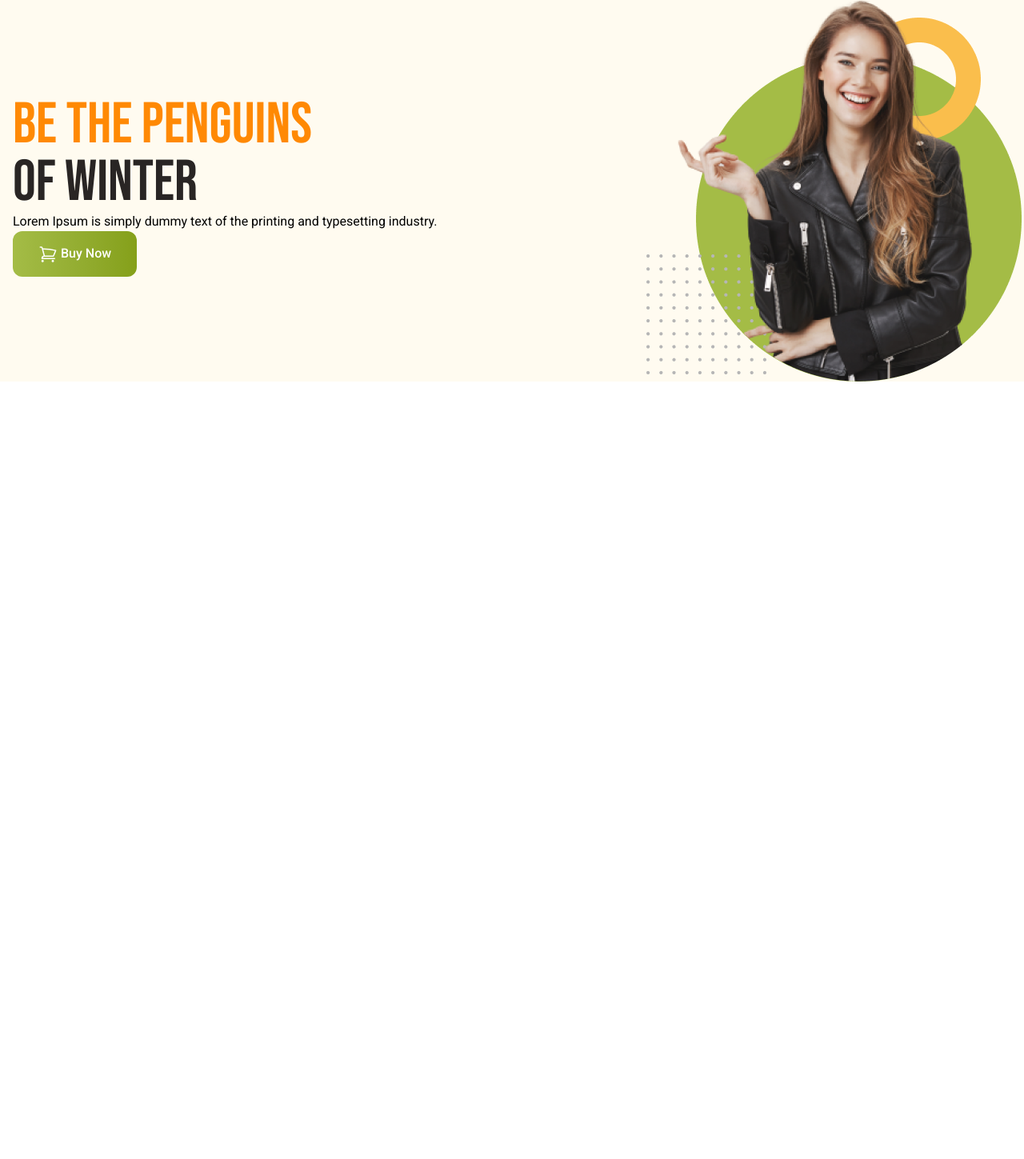
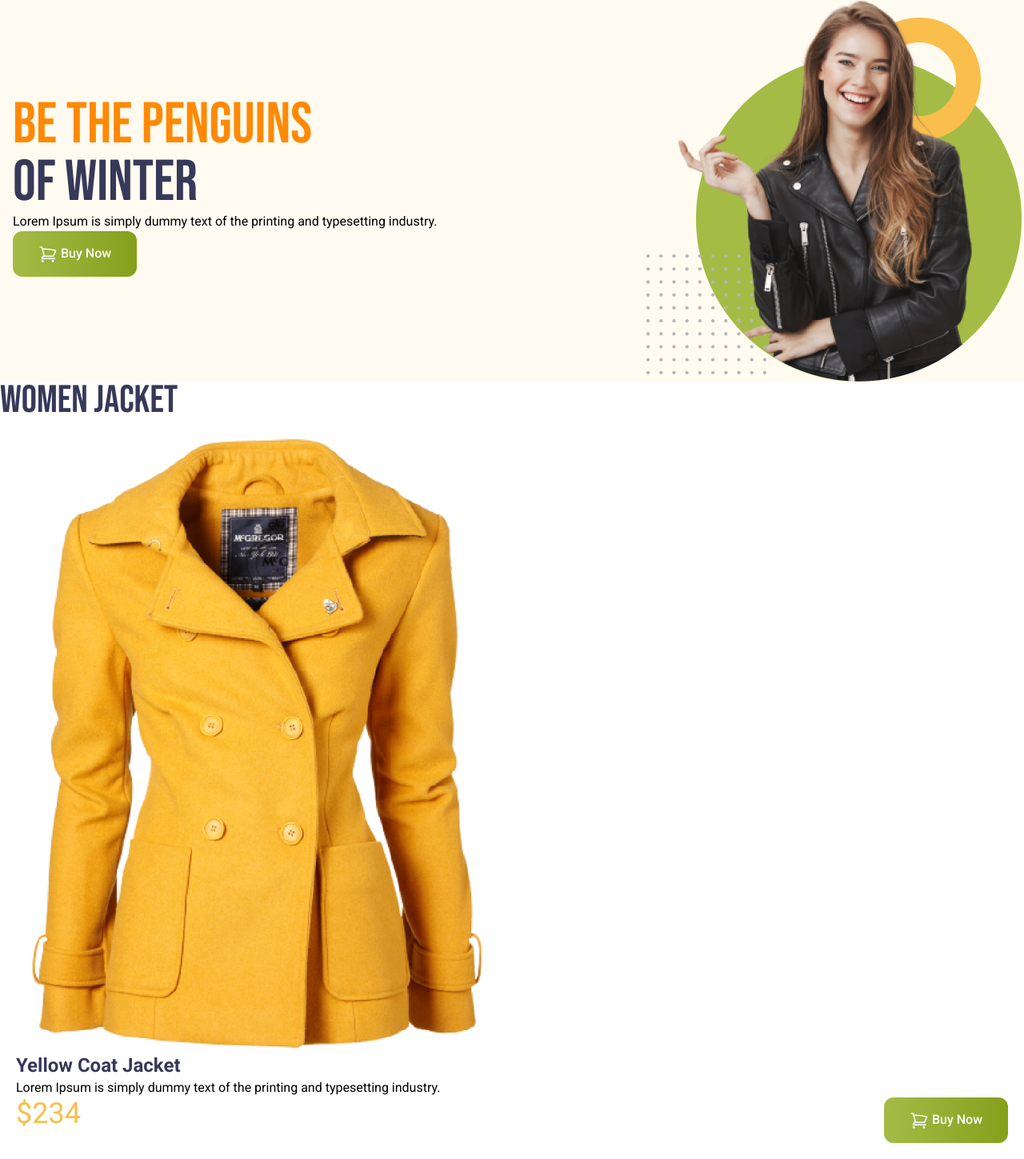
Before and after one commit to najmul19/penguin-fassion-web-using-talwind, a plain HTML site: page index.html in a window 1280 px wide. Shown: the part 10-1459 px from the top of the page at 80% size. Before the commit the page ends 800 px from the top, so only its background shows below. Drawn offline with nearby package versions, Linux system fonts and the light colour scheme.

Commit message:
initial design of women jacket card

```diff
--- a/index.html
+++ b/index.html
@@ -17,6 +17,7 @@
             font-family: "Roboto", serif;
 
         }
+
         .font-bebas-neue {
             font-family: "Bebas Neue", serif;
         }
@@ -33,8 +34,9 @@
         <!-- banner -->
         <div class="md:flex md:items-center justify-between">
             <div>
-                <h1 class="text-7xl uppercase font-bebas-neue"><span class="text-orange-400">Be the Penguins</span> <br> <span
-                        class="text-stone-800">of Winter</span></h1>
+                <h1 class="text-7xl uppercase font-bebas-neue"><span class="text-orange-400">Be the Penguins</span> <br>
+                    <span class="text-[#363958]">of Winter</span>
+                </h1>
                 <p>Lorem Ipsum is simply dummy text of the printing
                     and typesetting industry.</p>
 
@@ -54,7 +56,31 @@
         </div>
     </header>
     <main>
-
+        <!-- women jacket -->
+        <section>
+            <h3 class="text-5xl uppercase text-[#363958] font-bebas-neue">Women jacket</h3>
+            <!-- women jacket card cotainer -->
+            <div>
+                <!-- jacket card -->
+                <div class="p-5">
+                    <img src="images/jacket-1.png" alt="">
+                    <h4 class="text-2xl text-[#363958] font-roboto font-bold">Yellow Coat Jacket </h4>
+                    <p>Lorem Ipsum is simply dummy text of the
+                        printing and typesetting industry.</p>
+                    <div class="flex justify-between">
+                        <h2 class="text-[#FABE4C] text-4xl text-[#363958]">$234</h2>
+                        <button
+                            class="bg-linear-to-r from-[#A4BC46] to-[#85A019] py-4 px-8 rounded-xl font-medium text-white">
+                            <svg xmlns="http://www.w3.org/2000/svg" fill="none" viewBox="0 0 24 24" stroke-width="1.5"
+                                stroke="currentColor" class="size-6 text-white inline">
+                                <path stroke-linecap="round" stroke-linejoin="round"
+                                    d="M2.25 3h1.386c.51 0 .955.343 1.087.835l.383 1.437M7.5 14.25a3 3 0 0 0-3 3h15.75m-12.75-3h11.218c1.121-2.3 2.1-4.684 2.924-7.138a60.114 60.114 0 0 0-16.536-1.84M7.5 14.25 5.106 5.272M6 20.25a.75.75 0 1 1-1.5 0 .75.75 0 0 1 1.5 0Zm12.75 0a.75.75 0 1 1-1.5 0 .75.75 0 0 1 1.5 0Z" />
+                            </svg>
+                            Buy Now</button>
+                    </div>
+                </div>
+            </div>
+        </section>
     </main>
     <footer>
 
```
